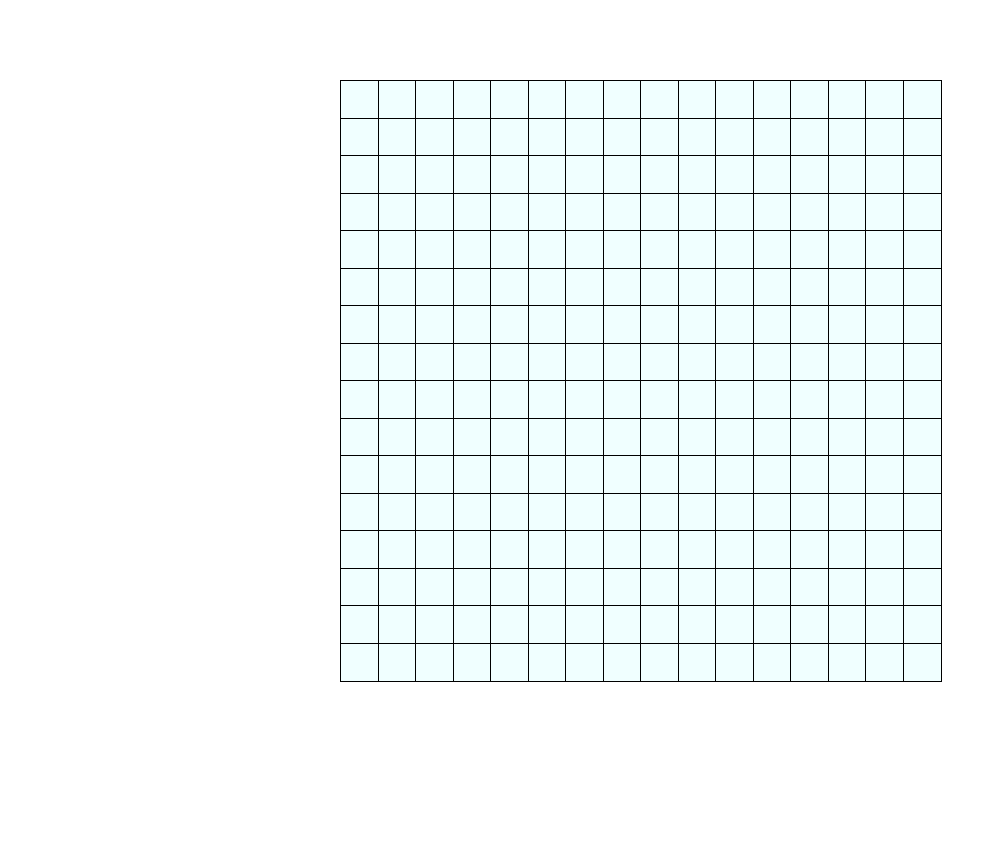
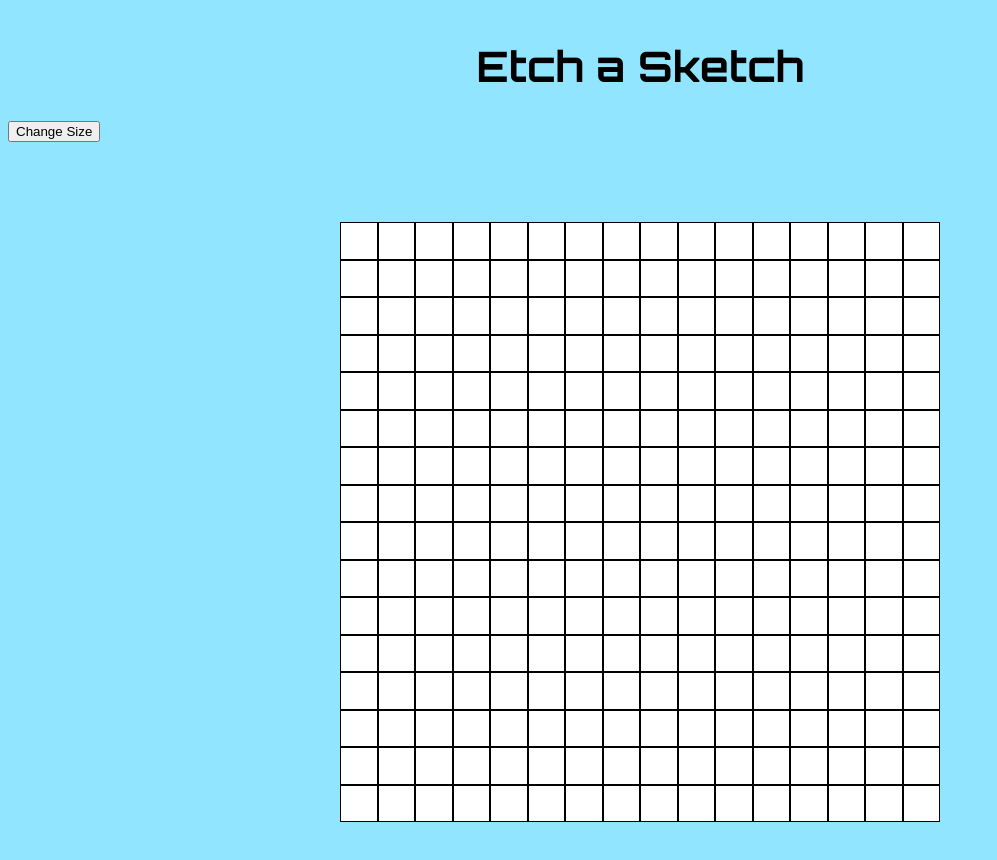
Before and after one commit to danielnichiata/Etch-a-Sketch, a plain HTML site: page index.html in a window 1280 px wide. Shown: the whole page, without its empty margins (0-997 px from the left). Before the commit the page ends 800 px from the top, so only its background shows below. Drawn offline with Linux system fonts and the light colour scheme.

Commit message:
add change size event button

```diff
--- a/index.html
+++ b/index.html
@@ -5,11 +5,21 @@
     <meta http-equiv="X-UA-Compatible" content="IE=edge" />
     <meta name="viewport" content="width=device-width, initial-scale=1.0" />
     <link rel="stylesheet" href="styles.css" />
+    <link rel="preconnect" href="https://fonts.googleapis.com" />
+    <link rel="preconnect" href="https://fonts.gstatic.com" crossorigin />
+    <link
+      href="https://fonts.googleapis.com/css2?family=Orbitron:wght@400;600;700&display=swap"
+      rel="stylesheet"
+    />
     <link rel="reset" href="reset.css" />
     <title>Document</title>
   </head>
   <body>
     <main>
+      <header>
+        <h1>Etch a Sketch</h1>
+      </header>
+      <div class="bttn-change"></div><button>Change Size</button>
       <script src="script.js"></script>
     </main>
   </body>
--- a/script.js
+++ b/script.js
@@ -7,16 +7,32 @@ function createGridContainer() {
 
 gridContainer = createGridContainer();
 
-function createGridItems() {
-  for (let i = 0; i < 256; i++) {
+function createGridItems(gridSize) {
+  let gridItems = gridContainer.getElementsByClassName("grid-item");
+  while (gridItems.length > 0) {
+    gridContainer.removeChild(gridItems[0]);
+  }
+
+  for (let i = 0; i < gridSize*gridSize; i++) {
     let gridItem = document.createElement("div");
     gridItem.className = "grid-item";
     gridContainer.appendChild(gridItem);
     gridItem.addEventListener("mouseover", changeItemsColor);
   }
 }
-gridItem = createGridItems();
+
+createGridItems(16);
 
 function changeItemsColor() {
   this.style.backgroundColor = "black";
 }
+
+const bttnChangeSize = document.querySelector("button");
+bttnChangeSize.onclick = windowsAlert;
+
+function windowsAlert() {
+  const newGridSize = Number(prompt("Insira um tamanho para o grid?"));
+  createGridItems(newGridSize);
+  gridContainer.style.gridTemplateColumns = `repeat(${newGridSize}, 2fr)`;
+  gridContainer.style.gridTemplateRows = `repeat(${newGridSize}, 2fr)`;
+}
--- a/styles.css
+++ b/styles.css
@@ -1,15 +1,24 @@
+  body {
+    font-family: 'Orbitron', sans-serif;
+    background-color: rgb(145, 229, 255);
+  }
+
+  h1 {
+  font-size: 42px;
+  text-align: center;
+  margin-top: 5vh;
+}
+
   .grid-container {
     height: 600px;
     width: 600px;
     margin: 10vh auto;
     display: grid;
-    grid-template-columns: repeat(16, 1fr);
-    grid-template-rows: repeat(16, 1fr);
+    grid-template-columns: repeat(16, 2fr);
+    grid-template-rows: repeat(16, 2fr);
   }
 
   .grid-item {
-    width: 100%;
-    height: 100%;
   border: 0.5px solid rgb(0, 0, 0);
-  background-color: azure;
+  background-color: rgb(255, 255, 255);
 }
```
